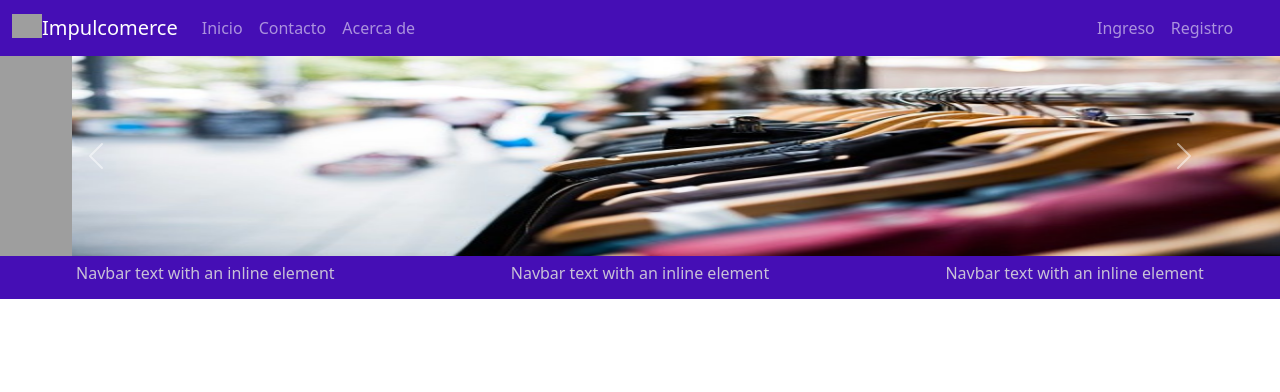
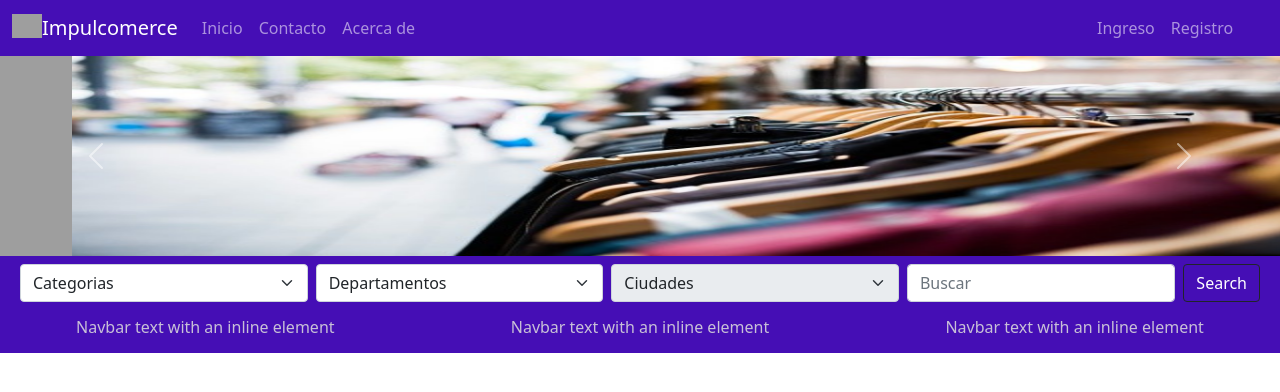
Before and after one commit to jorgevelasquezv/Impulcomerce, a React (Create React App) app in the folder client/: page / in a window 1280 px wide. Shown: the top 392 px of the page. Built offline with nearby package versions, Linux system fonts and the light colour scheme; grey boxes are pictures that could not be loaded.

Commit message:
Se crea componente como barra de busqueda

```diff
--- /dev/null
+++ b/client/src/components/SearchBar/SearchBar.jsx
@@ -0,0 +1,74 @@
+import React, { useState } from 'react';
+
+import { Categorias, Ciudades, Departamentos } from '../../libs/search.lib';
+
+const SearchBar = () => {
+
+    const [departamento, setDepartamento] = useState(0);
+
+    const handleDepartamento = (e) =>
+    {
+        setDepartamento(Departamentos.indexOf(e.target.value));
+    };
+    const handleOnSubmit = (e) => {
+        e.preventDefault();
+        console.log(e.target[0].value);
+        console.log(e.target[1].value);
+        console.log(e.target[2].value);
+        console.log(e.target[3].value);
+    };
+
+    return (
+        <div className="container-fluid" style={{ backgroundColor: '#450EB5' }}>
+            <form
+                className="d-flex p-2"
+                onSubmit={handleOnSubmit}
+                style={{ backgroundColor: '#450EB5' }}
+            >
+                <select className="form-select me-2" aria-label="Actividad">
+                    {Categorias.map((categoria, index) => (
+                        <option key={index} defaultValue={categoria.length + 1}>
+                            {categoria}
+                        </option>
+                    ))}
+                </select>
+                <select
+                    className="form-select me-2"
+                    aria-label="Departamento"
+                    onChange={handleDepartamento}
+                >
+                    {Departamentos.map((departamento, index) => (
+                        <option
+                            key={index}
+                            defaultValue={departamento.length + 1}
+                        >
+                            {departamento}
+                        </option>
+                    ))}
+                </select>
+                <select className="form-select me-2" aria-label="Ciudad" disabled={departamento === 0}>
+                    {Ciudades[departamento].map((ciudad, index) => (
+                        <option key={index} defaultValue={ciudad.length + 1}>
+                            {ciudad}
+                        </option>
+                    ))}
+                </select>
+                <input
+                    className="form-control me-2 flex-grow-1"
+                    type="search"
+                    placeholder="Buscar"
+                    aria-label="Search"
+                />
+                <button
+                    className="btn btn-dark"
+                    type="submit"
+                    style={{ backgroundColor: '#450EB5' }}
+                >
+                    Search
+                </button>
+            </form>
+        </div>
+    );
+};
+
+export default SearchBar;
--- a/client/src/pages/Home.jsx
+++ b/client/src/pages/Home.jsx
@@ -1,8 +1,14 @@
 import React from 'react';
 import Carousel from '../components/Carousel/Carousel';
+import SearchBar from '../components/SearchBar/SearchBar';
 
 const Home = () => {
-  return <><Carousel/></>;
+    return (
+        <>
+            <Carousel />
+            <SearchBar />
+        </>
+    );
 };
 
 export default Home;
```
